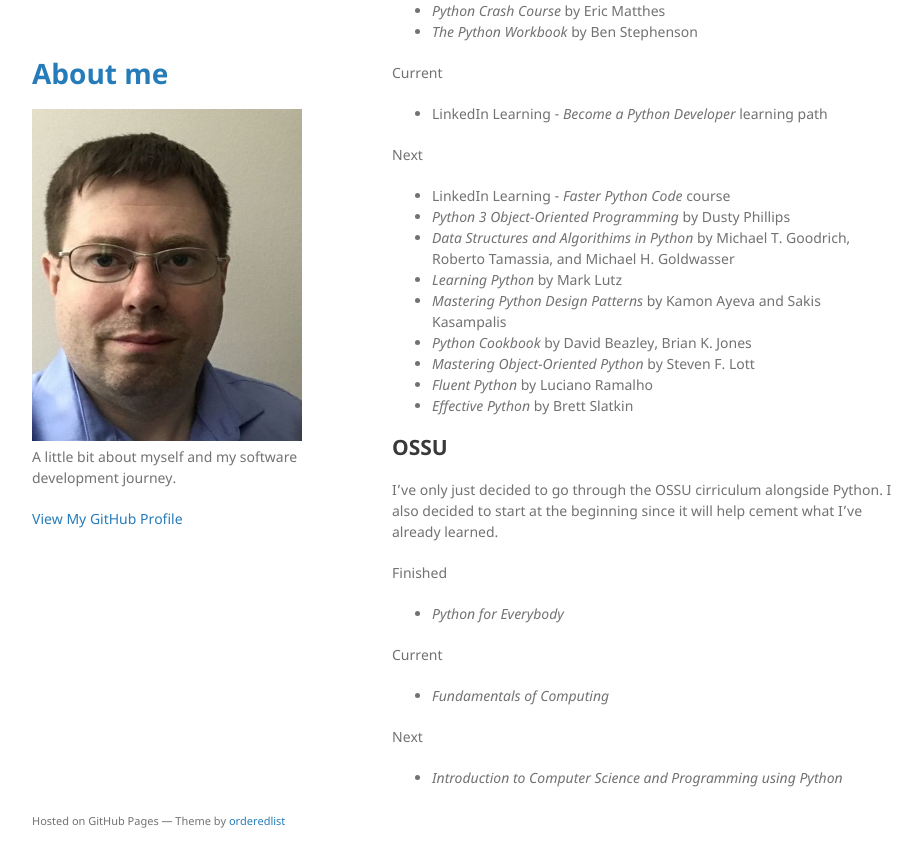
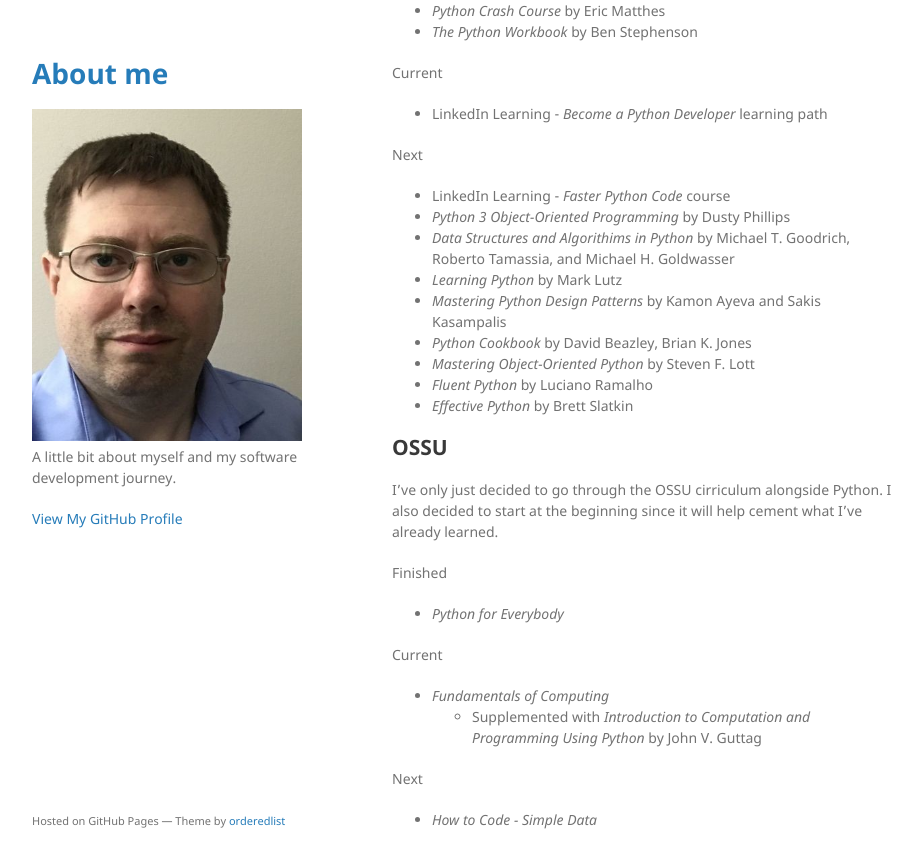
Before and after one commit to nmoore32/nmoore32.github.io, a Jekyll site: the page built from index.md, in a window 1280 px wide and 900 px high, scrolled down 631 px. Shown: the top 868 px of the window, without its empty margins (178-1099 px from the left). Built offline with Jekyll 4.4.1, drawn with Linux system fonts in a browser that asks for light colours.

Commit message:
Update index.md

```diff
--- a/index.md
+++ b/index.md
@@ -45,7 +45,8 @@ Finished
 * _Python for Everybody_
 
 Current
-* _Fundamentals of Computing_
+- _Fundamentals of Computing_
+  - Supplemented with _Introduction to Computation and Programming Using Python_ by John V. Guttag
 
 Next
-* _Introduction to Computer Science and Programming using Python_
+* _How to Code - Simple Data_
```
